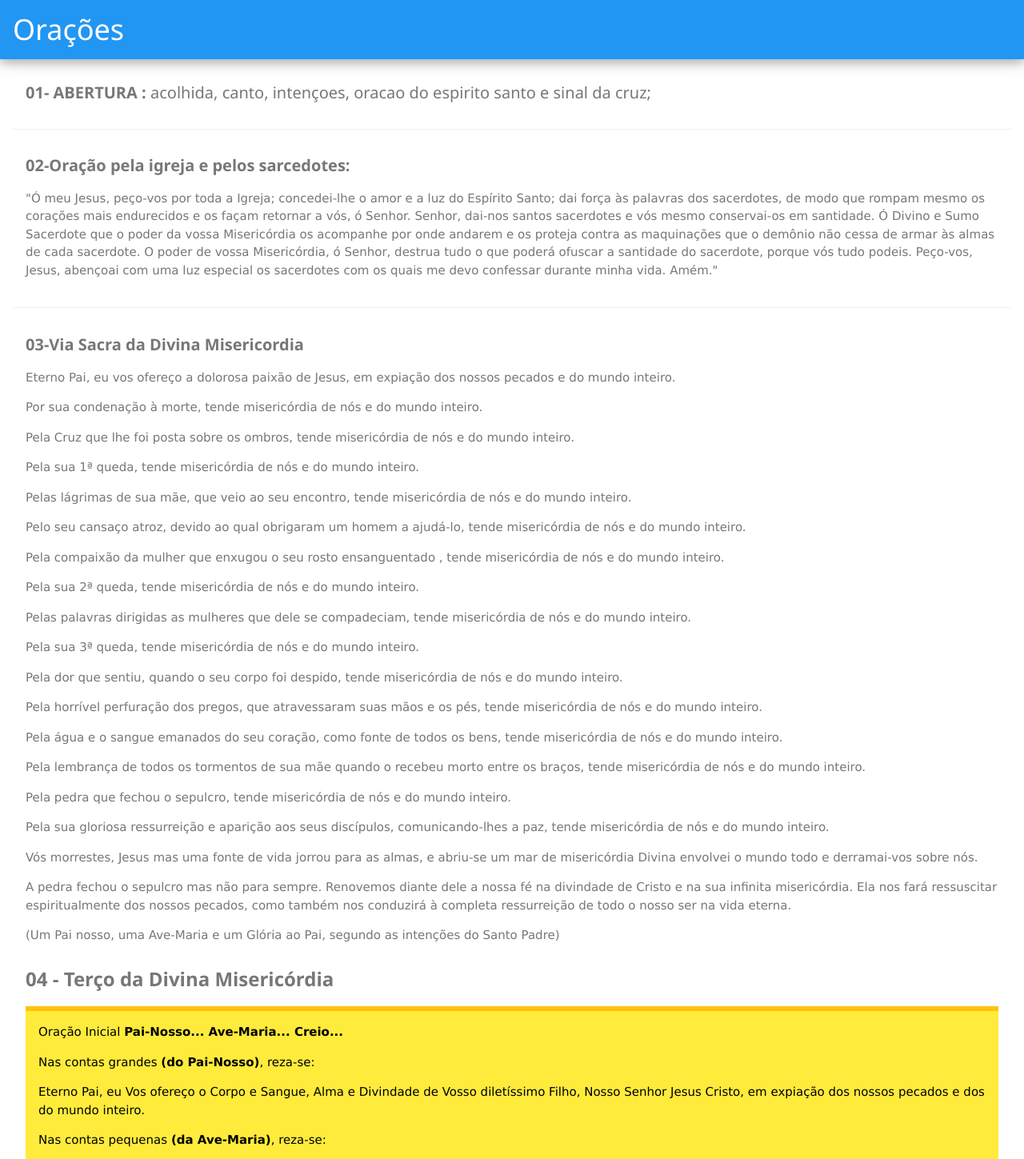
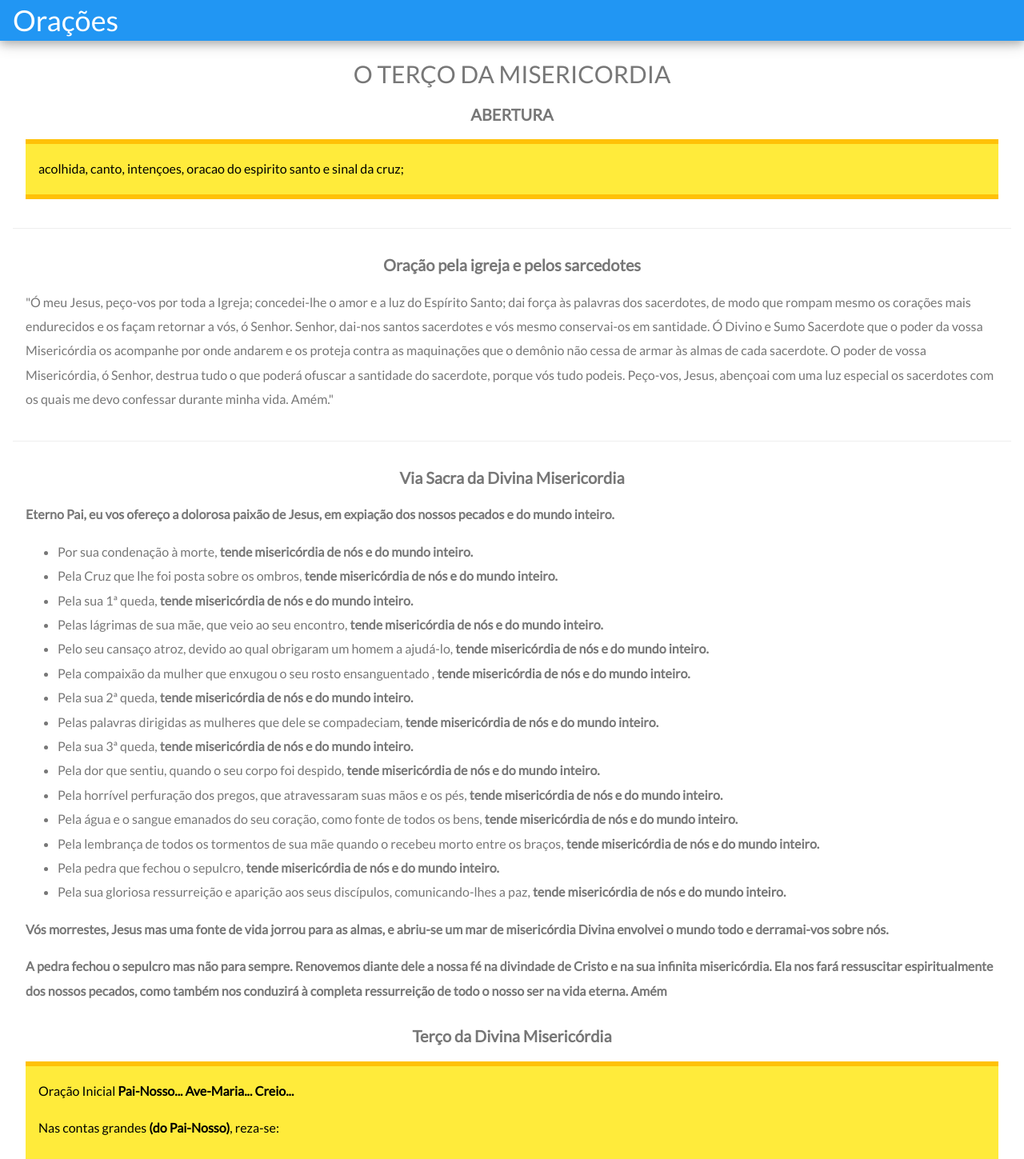
Before and after one commit to raphaeljq/oracoes, a React (Create React App) app: page / in a window 1280 px wide. Shown: the top 1449 px of the page at 80% size. Built offline with nearby package versions, Linux system fonts and the light colour scheme.

Commit message:
mais alguma formatacao de texto de uma oracao do terco da misericordia

```diff
--- a/src/App.js
+++ b/src/App.js
@@ -15,60 +15,78 @@ function App() {
 
         <div class="w3-panel">
           <div class="w3-row">
-
+            <div class="w3-container w3-center">
+              <h2>O TERÇO DA MISERICORDIA</h2>
+            </div>
             <div class="w3-col s12 w3-container">
-            <h4><strong>01- ABERTURA :</strong> acolhida, canto, intençoes, oracao do espirito santo e sinal da cruz; </h4>
-
+            <h4 className="w3-center"><strong>ABERTURA </strong></h4>
+            <div class="w3-panel w3-yellow w3-topbar w3-bottombar w3-border-amber">
+              <p>acolhida, canto, intençoes, oracao do espirito santo e sinal da cruz; </p>
+            </div>
             </div>
           </div>
         <hr/>
           <div class="w3-row">
             <div class="w3-col s12 w3-container">
-              <h4><strong>02-Oração pela igreja e pelos sarcedotes:</strong></h4>
+              <h4 className="w3-center"><strong>Oração pela igreja e pelos sarcedotes</strong></h4>
               <p>"Ó meu Jesus, peço-vos por toda a Igreja; concedei-lhe o amor e a luz do Espírito Santo; dai força às palavras dos sacerdotes, de modo que rompam mesmo os corações mais endurecidos e os façam retornar a vós, ó Senhor. Senhor, dai-nos santos sacerdotes e vós mesmo conservai-os em santidade. Ó Divino e Sumo Sacerdote que o poder da vossa Misericórdia os acompanhe por onde andarem e os proteja contra as maquinações que o demônio não cessa de armar às almas de cada sacerdote. O poder de vossa Misericórdia, ó Senhor, destrua tudo o que poderá ofuscar a santidade do sacerdote, porque vós tudo podeis. Peço-vos, Jesus, abençoai com uma luz especial os sacerdotes com os quais me devo confessar durante minha vida. Amém."</p>
             </div>
         </div>
         <hr/>
           <div class="w3-row">
             <div class="w3-col s12 w3-container">
-              <h4><strong>03-Via Sacra da Divina Misericordia</strong> </h4>
-              <p>Eterno Pai, eu vos ofereço a dolorosa paixão de Jesus, em expiação dos nossos pecados e do mundo inteiro.</p>
-              <p> Por sua condenação à morte, tende misericórdia de nós e do mundo inteiro.</p>
-              <p> Pela Cruz que lhe foi posta sobre os ombros, tende misericórdia de nós e do mundo inteiro.</p>
-              <p> Pela sua 1ª queda, tende misericórdia de nós e do mundo inteiro.</p>
-              <p> Pelas lágrimas de sua mãe, que veio ao seu encontro, tende misericórdia de nós e do mundo inteiro.</p>
-              <p> Pelo seu cansaço atroz, devido ao qual obrigaram um homem a ajudá-lo, tende misericórdia de nós e do mundo inteiro.</p>
-              <p> Pela compaixão da mulher que enxugou o seu rosto ensanguentado , tende misericórdia de nós e do mundo inteiro.</p>
-              <p> Pela sua 2ª queda, tende misericórdia de nós e do mundo inteiro.</p>
-              <p> Pelas palavras dirigidas as mulheres que dele se compadeciam, tende misericórdia de nós e do mundo inteiro.</p>
-              <p> Pela sua 3ª queda, tende misericórdia de nós e do mundo inteiro.</p>
-              <p> Pela dor que sentiu, quando o seu corpo foi despido, tende misericórdia de nós e do mundo inteiro.</p>
-              <p> Pela horrível perfuração dos pregos, que atravessaram suas mãos e os pés, tende misericórdia de nós e do mundo inteiro.</p>
-              <p> Pela água e o sangue emanados do seu coração, como fonte de todos os bens, tende misericórdia de nós e do mundo inteiro.</p>
-              <p> Pela lembrança de todos os tormentos de sua mãe quando o recebeu morto entre os braços, tende misericórdia de nós e do mundo inteiro.</p>
-              <p> Pela pedra que fechou o sepulcro, tende misericórdia de nós e do mundo inteiro.</p>
-              <p> Pela sua gloriosa ressurreição e aparição aos seus discípulos, comunicando-lhes a paz, tende misericórdia de nós e do mundo inteiro.</p>
-              <p>Vós morrestes, Jesus mas uma fonte de vida jorrou para as almas, e abriu-se um mar de misericórdia Divina envolvei o mundo todo e derramai-vos sobre nós.</p>
-              <p>A pedra fechou o sepulcro mas não para sempre. Renovemos diante dele a nossa fé na divindade de Cristo e na sua infinita misericórdia. Ela nos fará ressuscitar espiritualmente dos nossos pecados, como também nos conduzirá à completa ressurreição de todo o nosso ser na vida eterna.</p>
-              <p>(Um Pai nosso, uma Ave-Maria e um Glória ao Pai, segundo as intenções do Santo Padre)</p>
+              <h4 className="w3-center"><strong>Via Sacra da Divina Misericordia</strong> </h4>
+              <p><strong>Eterno Pai, eu vos ofereço a dolorosa paixão de Jesus, em expiação dos nossos pecados e do mundo inteiro.</strong></p>
+              <ul>
+                <li> Por sua condenação à morte, <strong>tende misericórdia de nós e do mundo inteiro.</strong></li>
+                <li> Pela Cruz que lhe foi posta sobre os ombros, <strong>tende misericórdia de nós e do mundo inteiro.</strong></li>
+                <li> Pela sua 1ª queda, <strong>tende misericórdia de nós e do mundo inteiro.</strong></li>
+                <li> Pelas lágrimas de sua mãe, que veio ao seu encontro, <strong>tende misericórdia de nós e do mundo inteiro.</strong></li>
+                <li> Pelo seu cansaço atroz, devido ao qual obrigaram um homem a ajudá-lo, <strong>tende misericórdia de nós e do mundo inteiro.</strong></li>
+                <li> Pela compaixão da mulher que enxugou o seu rosto ensanguentado , <strong>tende misericórdia de nós e do mundo inteiro.</strong></li>
+                <li> Pela sua 2ª queda, <strong>tende misericórdia de nós e do mundo inteiro.</strong></li>
+                <li> Pelas palavras dirigidas as mulheres que dele se compadeciam, <strong>tende misericórdia de nós e do mundo inteiro.</strong></li>
+                <li> Pela sua 3ª queda, <strong>tende misericórdia de nós e do mundo inteiro.</strong></li>
+                <li> Pela dor que sentiu, quando o seu corpo foi despido, <strong>tende misericórdia de nós e do mundo inteiro.</strong></li>
+                <li> Pela horrível perfuração dos pregos, que atravessaram suas mãos e os pés, <strong>tende misericórdia de nós e do mundo inteiro.</strong></li>
+                <li> Pela água e o sangue emanados do seu coração, como fonte de todos os bens, <strong>tende misericórdia de nós e do mundo inteiro.</strong></li>
+                <li> Pela lembrança de todos os tormentos de sua mãe quando o recebeu morto entre os braços, <strong>tende misericórdia de nós e do mundo inteiro.</strong></li>
+                <li> Pela pedra que fechou o sepulcro, <strong>tende misericórdia de nós e do mundo inteiro.</strong></li>
+                <li> Pela sua gloriosa ressurreição e aparição aos seus discípulos, comunicando-lhes a paz, <strong>tende misericórdia de nós e do mundo inteiro.</strong></li>
+
+              </ul>
+              <p><strong>Vós morrestes, Jesus mas uma fonte de vida jorrou para as almas, e abriu-se um mar de misericórdia Divina envolvei o mundo todo e derramai-vos sobre nós.</strong></p>
+              <p><strong>A pedra fechou o sepulcro mas não para sempre. Renovemos diante dele a nossa fé na divindade de Cristo e na sua infinita misericórdia. Ela nos fará ressuscitar espiritualmente dos nossos pecados, como também nos conduzirá à completa ressurreição de todo o nosso ser na vida eterna. Amém</strong></p>
+
             </div>
           </div>
           <div class="w3-row">
 
             <div class="w3-col s12 w3-container">
-              <h3><strong>04 - Terço da Divina Misericórdia</strong></h3>
+              <h4 className="w3-center"><strong>Terço da Divina Misericórdia</strong></h4>
               <div class="w3-panel w3-yellow w3-topbar w3-bottombar w3-border-amber">
 
-              <p>Oração Inicial <strong>Pai-Nosso... Ave-Maria... Creio...</strong> </p><p>Nas contas grandes <strong>(do Pai-Nosso)</strong>, reza-se: </p>
+                <p>Oração Inicial <strong>Pai-Nosso... Ave-Maria... Creio...</strong> </p><p>Nas contas grandes <strong>(do Pai-Nosso)</strong>, reza-se: </p>
 
-              <p>Eterno Pai, eu Vos ofereço o Corpo e Sangue, Alma e Divindade de Vosso diletíssimo Filho, Nosso Senhor Jesus Cristo, em expiação dos nossos pecados e dos do mundo inteiro.</p>
-              <p>   Nas contas pequenas <strong>(da Ave-Maria)</strong>, reza-se: </p>
-              <p>  Pela Sua dolorosa Paixão, tende misericórdia de nós e do mundo inteiro. Ao final do terço, reza-se: Deus Santo, Deus Forte, Deus Imortal, tende piedade de nós e do mundo inteiro.</p>
+                <p>Eterno Pai, eu Vos ofereço o Corpo e Sangue, Alma e Divindade de Vosso diletíssimo Filho, Nosso Senhor Jesus Cristo, em expiação dos nossos pecados e dos do mundo inteiro.</p>
+                <p>   Nas contas pequenas <strong>(da Ave-Maria)</strong>, reza-se: </p>
+                <p>  Pela Sua dolorosa Paixão, tende misericórdia de nós e do mundo inteiro. Ao final do terço, reza-se: Deus Santo, Deus Forte, Deus Imortal, tende piedade de nós e do mundo inteiro.</p>
               </div>
             </div>
           </div>
           <div class="w3-row">
+            <div class="w3-col s12 w3-container">
+              <h4 className="w3-center"> Louvores a Misericórdia de Deus</h4>
 
+              <p>O amor de Deus é a flor e a misericórdia o fruto.Que a alma que desconfia leia estes louvores da misericórdia e torne-se confiante.</p>
+              <p>>Misericórdia Divina, que brota do seio do Pai, eu confio em Vós. Misericórdia Divina, atributo máximo de Deus, eu confio em Vós. Misericórdia Divina, mistério inefável, eu confio em Vós. Misericórdia Divina, fonte que brota do mistério da Santíssima Trindade, eu confio em Vós. Misericórdia Divina, que nenhuma mente, nem humana nem angélica pode perscrutar, eu confio em Vós. Misericórdia Divina, da qual provém toda a vida e felicidade, eu confio em Vós. Misericórdia Divina, mais sublime do que os Céus, eu confio em Vós. Misericórdia Divina, fonte de milagres e prodígios, eu confio em Vós. Misericórdia Divina, que envolve o universo todo, eu confio em Vós. Misericórdia Divina, que desce ao mundo na Pessoa do Verbo Encarnado, eu confio em Vós.</p>
+              <p>Misericórdia Divina, que brotou da chaga aberta do Coração de Jesus, eu confio em Vós. Misericórdia Divina, encerrada no Coração de Jesus para nós e sobretudo para os pecadores, eu confio em Vós. Misericórdia Divina, imperscrutável na instituição da Eucaristia, eu confio em Vós. Misericórdia Divina, na instituição da Santa Igreja, eu confio em Vós. Misericórdia Divina, no sacramento do Santo Batismo, eu confio em Vós. Misericórdia Divina, na nossa justificação por Jesus Cristo, eu confio em Vós. Misericórdia Divina, que nos acompanha por toda a vida, eu confio em Vós. Misericórdia Divina, que nos envolve de modo particular na hora da morte, eu confio em Vós. Misericórdia Divina, que nos concede a vida imortal, eu confio em Vós.</p>
+              <p>Misericórdia Divina, que nos acompanha em todos os momentos da vida, eu confio em Vós. Misericórdia Divina, que nos defende do fogo do Inferno, eu confio em Vós. Misericórdia Divina, na conversão dos pecadores endurecidos, eu confio em Vós. Misericórdia Divina, enlevo para os anjos, inefável para os Santos, eu confio em Vós. Misericórdia Divina, insondável em todos os mistérios divinos, eu confio em Vós. Misericórdia Divina, que nos eleva de toda miséria, eu confio em Vós. Misericórdia Divina, fonte de nossa felicidade e alegria, eu confio em Vós. Misericórdia Divina, que do nada nos chama para a existência, eu confio em Vós. Misericórdia Divina, que abrange todas as obras das Suas mãos, eu confio em Vós. Misericórdia Divina, que coroa tudo que existe e que existirá, eu confio em Vós. Misericórdia Divina, na qual todos somos imersos, eu confio em Vós. Misericórdia Divina, doce consolo para os corações atormentados, eu confio em Vós. Misericórdia Divina, única esperança dos desesperados, eu confio em Vós. Misericórdia Divina, repouso dos corações, paz em meio ao terror, eu confio em Vós. Misericórdia Divina, delícia e êxtase dos Santos, eu confio em Vós. Misericórdia Divina, que desperta a confiança onde não há esperança, eu confio em Vós.</p>
+              <p>“ Deus eterno, em quem a misericórdia é insondável e o tesouro da compaixão é inesgotável, olhai propício para nós e multiplicai em nós a Vossa misericórdia, para que não desesperemos nos momentos difíceis, nem esmoreçamos, mas nos submetamos com grande confiança à Vossa santa vontade, que é Amor e a própria Misericórdia" (Diário, 949).</p>
+              <p>“A humanidade não encontrará a paz enquanto não se voltar, com confiança, para a minha misericórdia.” (Diário,300)</p>
+            </div>
+          </div>
+          <div class="w3-row">
             <div class="w3-col s12 w3-container">
               <h3>The Avengers</h3>
               <p>A huge success for Marvel and Disney.</p>
@@ -86,28 +104,6 @@ function App() {
   </div>
     <FontAwesomeIcon icon={faHome} />
     <FontAwesomeIcon icon={faIgloo} />
-
-
-
-
-
-
-
-
-
-<p></p>
-
-
-<p>"Desejo que conheças mais a fundo o Meu amor, de que está inflamado o Meu Coração pelas almas, e compreenderás isso quando refletires sobre a Minha Paixão. Invoca a Minha misericórdia para com os pecadores, pois desejo a salvação deles. Quando de coração contrito e confiante rezares essa oração por algum pecador, Eu lhe darei a graça da conversão. Esta pequena prece é a seguinte: - Ó Sangue e Água que jorrastes do Coração de Jesus como fonte de misericórdia para nós, eu confio em Vós" (Diário, 187).</p>
-
-<p>05 - Louvores a Misericórdia de Deus</p>
-
-<p>O amor de Deus é a flor e a misericórdia o fruto.Que a alma que desconfia leia estes louvores da misericórdia e torne-se confiante.</p>
-<p>>Misericórdia Divina, que brota do seio do Pai, eu confio em Vós. Misericórdia Divina, atributo máximo de Deus, eu confio em Vós. Misericórdia Divina, mistério inefável, eu confio em Vós. Misericórdia Divina, fonte que brota do mistério da Santíssima Trindade, eu confio em Vós. Misericórdia Divina, que nenhuma mente, nem humana nem angélica pode perscrutar, eu confio em Vós. Misericórdia Divina, da qual provém toda a vida e felicidade, eu confio em Vós. Misericórdia Divina, mais sublime do que os Céus, eu confio em Vós. Misericórdia Divina, fonte de milagres e prodígios, eu confio em Vós. Misericórdia Divina, que envolve o universo todo, eu confio em Vós. Misericórdia Divina, que desce ao mundo na Pessoa do Verbo Encarnado, eu confio em Vós.</p>
-<p>Misericórdia Divina, que brotou da chaga aberta do Coração de Jesus, eu confio em Vós. Misericórdia Divina, encerrada no Coração de Jesus para nós e sobretudo para os pecadores, eu confio em Vós. Misericórdia Divina, imperscrutável na instituição da Eucaristia, eu confio em Vós. Misericórdia Divina, na instituição da Santa Igreja, eu confio em Vós. Misericórdia Divina, no sacramento do Santo Batismo, eu confio em Vós. Misericórdia Divina, na nossa justificação por Jesus Cristo, eu confio em Vós. Misericórdia Divina, que nos acompanha por toda a vida, eu confio em Vós. Misericórdia Divina, que nos envolve de modo particular na hora da morte, eu confio em Vós. Misericórdia Divina, que nos concede a vida imortal, eu confio em Vós.</p>
-<p>Misericórdia Divina, que nos acompanha em todos os momentos da vida, eu confio em Vós. Misericórdia Divina, que nos defende do fogo do Inferno, eu confio em Vós. Misericórdia Divina, na conversão dos pecadores endurecidos, eu confio em Vós. Misericórdia Divina, enlevo para os anjos, inefável para os Santos, eu confio em Vós. Misericórdia Divina, insondável em todos os mistérios divinos, eu confio em Vós. Misericórdia Divina, que nos eleva de toda miséria, eu confio em Vós. Misericórdia Divina, fonte de nossa felicidade e alegria, eu confio em Vós. Misericórdia Divina, que do nada nos chama para a existência, eu confio em Vós. Misericórdia Divina, que abrange todas as obras das Suas mãos, eu confio em Vós. Misericórdia Divina, que coroa tudo que existe e que existirá, eu confio em Vós. Misericórdia Divina, na qual todos somos imersos, eu confio em Vós. Misericórdia Divina, doce consolo para os corações atormentados, eu confio em Vós. Misericórdia Divina, única esperança dos desesperados, eu confio em Vós. Misericórdia Divina, repouso dos corações, paz em meio ao terror, eu confio em Vós. Misericórdia Divina, delícia e êxtase dos Santos, eu confio em Vós. Misericórdia Divina, que desperta a confiança onde não há esperança, eu confio em Vós.</p>
-<p>“ Deus eterno, em quem a misericórdia é insondável e o tesouro da compaixão é inesgotável, olhai propício para nós e multiplicai em nós a Vossa misericórdia, para que não desesperemos nos momentos difíceis, nem esmoreçamos, mas nos submetamos com grande confiança à Vossa santa vontade, que é Amor e a própria Misericórdia" (Diário, 949).</p>
-<p>“A humanidade não encontrará a paz enquanto não se voltar, com confiança, para a minha misericórdia.” (Diário,300)</p>
 
 <p>06 - Oração à divina misericórdia</p>
 
--- a/src/index.css
+++ b/src/index.css
@@ -8,7 +8,8 @@ body,h1,h2,h3,h4,h5,h6 {font-family: "Lato", sans-serif;}
 body, html {
 height: 100%;
 color: #777;
-line-height: 1.8;
+line-height: 1.9rem;
+font-size: 1.0rem;
 }
 
 /* Create a Parallax Effect */
--- a/src/index.js
+++ b/src/index.js
@@ -1,8 +1,9 @@
 import React from 'react';
 import ReactDOM from 'react-dom';
-import './index.css';
+
 import './w3.css';
 import './w3-theme-blue.css';
+import './index.css';
 
 import './fonts/Lato-Regular.ttf';
 
```
